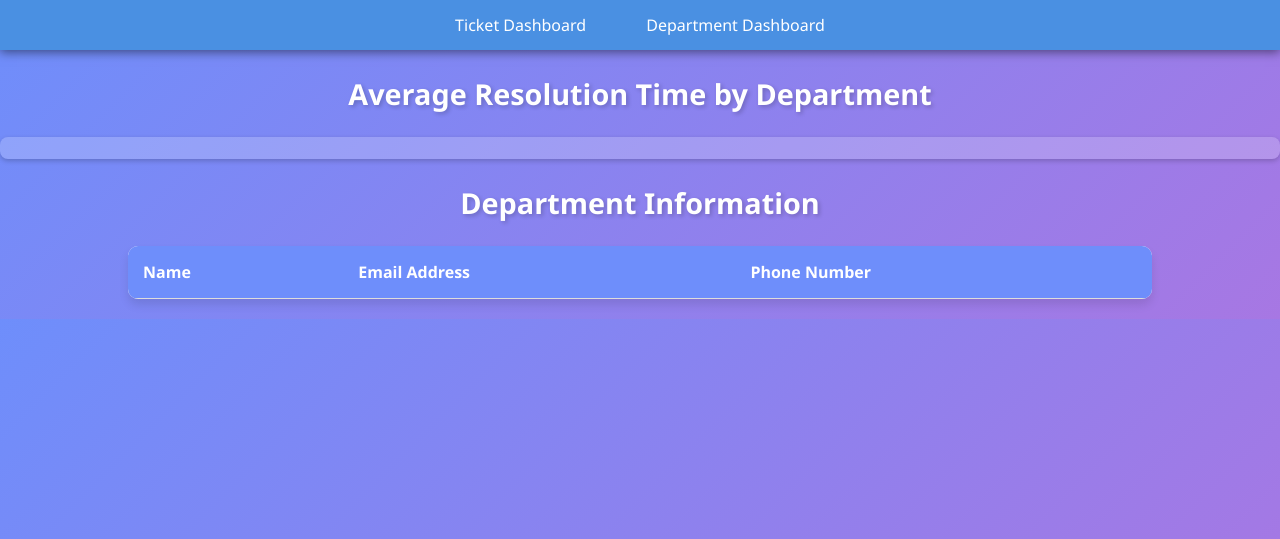
After one commit to molin6/IT-web, a Django app: page /departments/ in a window 1280 px wide. The commit adds this page. Shown: the top 539 px of the page. Run offline with Django 4.2, Linux system fonts and the light colour scheme; lists and menus that the app fills with data are empty.

Commit message:
built whole frontend

```diff
--- /dev/null
+++ b/ITweb/frontend/static/frontend/departments.css
@@ -0,0 +1,99 @@
+body {
+    font-family: 'Segoe UI', Tahoma, Geneva, Verdana, sans-serif;
+    margin: 0;
+    padding: 0;
+    background: linear-gradient(135deg, #6e8efb, #a777e3); /* Matching the Ticket Dashboard */
+    color: #fff;
+}
+
+/* Navbar Styles - Consistent with Ticket Dashboard */
+.navbar {
+    list-style-type: none;
+    margin: 0;
+    padding: 0;
+    overflow: hidden;
+    background-color: #4a90e2; /* Lighter blue */
+    box-shadow: 0 2px 10px 0 rgba(0,0,0,.5);
+    text-align: center;
+}
+
+.navbar li {
+    display: inline;
+    padding: 8px;
+}
+
+.navbar li a {
+    color: white;
+    padding: 14px 20px;
+    text-decoration: none;
+    display: inline-block;
+    transition: background-color 0.3s;
+}
+
+.navbar li a:hover {
+    background-color: #357ab8; /* Darker shade for hover effect */
+}
+
+/* Banner Styles - Adjusted for Text Visibility */
+.banner-container {
+    width: 100%;
+    overflow: hidden;
+    background-color: rgba(255, 255, 255, 0.2); /* Slightly transparent white */
+    white-space: nowrap;
+    box-shadow: 0px 2px 5px rgba(0,0,0,0.2);
+    border-radius: 8px;
+    margin: 20px 0;
+}
+
+.moving-banner {
+    display: inline-block;
+    position: relative;
+    right: -100%; /* Start offscreen to the right */
+    animation: moveBanner 30s linear infinite;
+    color: #fff; /* White text for visibility */
+}
+
+@keyframes moveBanner {
+    0% { right: -100%; }
+    100% { right: 100%; } /* Ensure it moves across the entire container */
+}
+
+/* Table Styles - Modernized */
+#departments-table {
+    width: 80%;
+    margin: 20px auto;
+    border-collapse: separate;
+    border-spacing: 0;
+    border-radius: 10px;
+    overflow: hidden;
+    box-shadow: 0 6px 10px 0 rgba(0,0,0,0.1);
+    background-color: #fff;
+    color: #333;
+}
+
+#departments-table th, #departments-table td {
+    padding: 15px;
+    text-align: left;
+    border-bottom: 1px solid #ddd;
+}
+
+#departments-table th {
+    background-color: #6e8efb; /* Matching blue header */
+    color: white;
+}
+
+#departments-table tr:last-child td {
+    border-bottom: none;
+}
+
+/* Headings */
+.banner-heading, .table-heading {
+    text-align: center;
+    margin: 20px 0;
+}
+
+.banner-heading h2, .table-heading h2 {
+    color: #fff;
+    font-size: 1.8em;
+    text-shadow: 2px 2px 4px rgba(0,0,0,0.2);
+}
--- /dev/null
+++ b/ITweb/frontend/static/frontend/departments.js
@@ -0,0 +1,42 @@
+document.addEventListener('DOMContentLoaded', function() {
+    fetchAverageResolutionTimes();
+    fetchDepartments();
+});
+
+function fetchAverageResolutionTimes() {
+    fetch('http://localhost:5000/Departments/AvgResolutionTimes')
+        .then(response => response.json())
+        .then(data => {
+            populateBanner(data);
+        })
+        .catch(error => console.error('Error:', error));
+}
+
+function populateBanner(data) {
+    const banner = document.getElementById('moving-banner');
+    data.forEach(dept => {
+        const deptInfo = document.createElement('span');
+        deptInfo.textContent = `${dept['Department Name']}: ${dept['Average Resolution Time']} | `;
+        deptInfo.style.marginRight = "20px"; // Spacing between items
+        banner.appendChild(deptInfo);
+    });
+}
+
+function fetchDepartments() {
+    fetch('http://localhost:5000/Departments')
+        .then(response => response.json())
+        .then(data => {
+            populateDepartmentsTable(data);
+        })
+        .catch(error => console.error('Error:', error));
+}
+
+function populateDepartmentsTable(departments) {
+    const tableBody = document.getElementById('departments-table-body');
+    departments.forEach(dept => {
+        const row = tableBody.insertRow();
+        row.insertCell(0).textContent = dept['Name'];
+        row.insertCell(1).textContent = dept['Email Address'];
+        row.insertCell(2).textContent = dept['Phone Number'];
+    });
+}
--- /dev/null
+++ b/ITweb/frontend/templates/frontend/departments.html
@@ -0,0 +1,44 @@
+{% load static %}
+<!DOCTYPE html>
+<html>
+<head>
+    <title>Department Dashboard</title>
+    <link rel="stylesheet" type="text/css" href="{% static 'frontend/departments.css' %}">
+</head>
+<body>
+    <!-- Navbar -->
+    <nav>
+        <ul class="navbar">
+            <li><a href="{% url 'home' %}">Ticket Dashboard</a></li>
+            <li><a href="{% url 'departments' %}">Department Dashboard</a></li>
+        </ul>
+    </nav>
+
+    <div class="banner-heading">
+        <h2>Average Resolution Time by Department</h2>
+    </div>
+    <!-- Moving Banner Container -->
+    <div class="banner-container">
+        <div id="moving-banner" class="moving-banner"></div>
+    </div>
+
+    <div class="table-heading">
+        <h2>Department Information</h2>
+    </div>
+
+    <table id="departments-table">
+        <thead>
+            <tr>
+                <th>Name</th>
+                <th>Email Address</th>
+                <th>Phone Number</th>
+            </tr>
+        </thead>
+        <tbody id="departments-table-body">
+            <!-- Department rows will be added here -->
+        </tbody>
+    </table>
+
+    <script src="{% static 'frontend/departments.js' %}" type="text/javascript"></script>
+</body>
+</html>
--- a/ITweb/frontend/urls.py
+++ b/ITweb/frontend/urls.py
@@ -5,4 +5,5 @@ from . import views
 
 urlpatterns = [
     path('home/', views.home, name='home'),
+    path('departments/', views.departments, name='departments'),
 ]
--- a/ITweb/frontend/views.py
+++ b/ITweb/frontend/views.py
@@ -4,3 +4,8 @@ def home(request):
     # You can pass context data to your template here
     context = {}
     return render(request, 'frontend/home.html', context)
+
+def departments(request):
+    # You can pass context data to your template here
+    context = {}
+    return render(request, 'frontend/departments.html', context)
--- a/requirements.txt
+++ b/requirements.txt
@@ -1 +1,2 @@
 django
+django-cors-headers
```
Also changed, not shown: ITweb/frontend/static/frontend/home.css (+136 -4 lines), ITweb/frontend/static/frontend/home.js (+96 -23 lines), ITweb/frontend/templates/frontend/home.html (+75 -3 lines).
